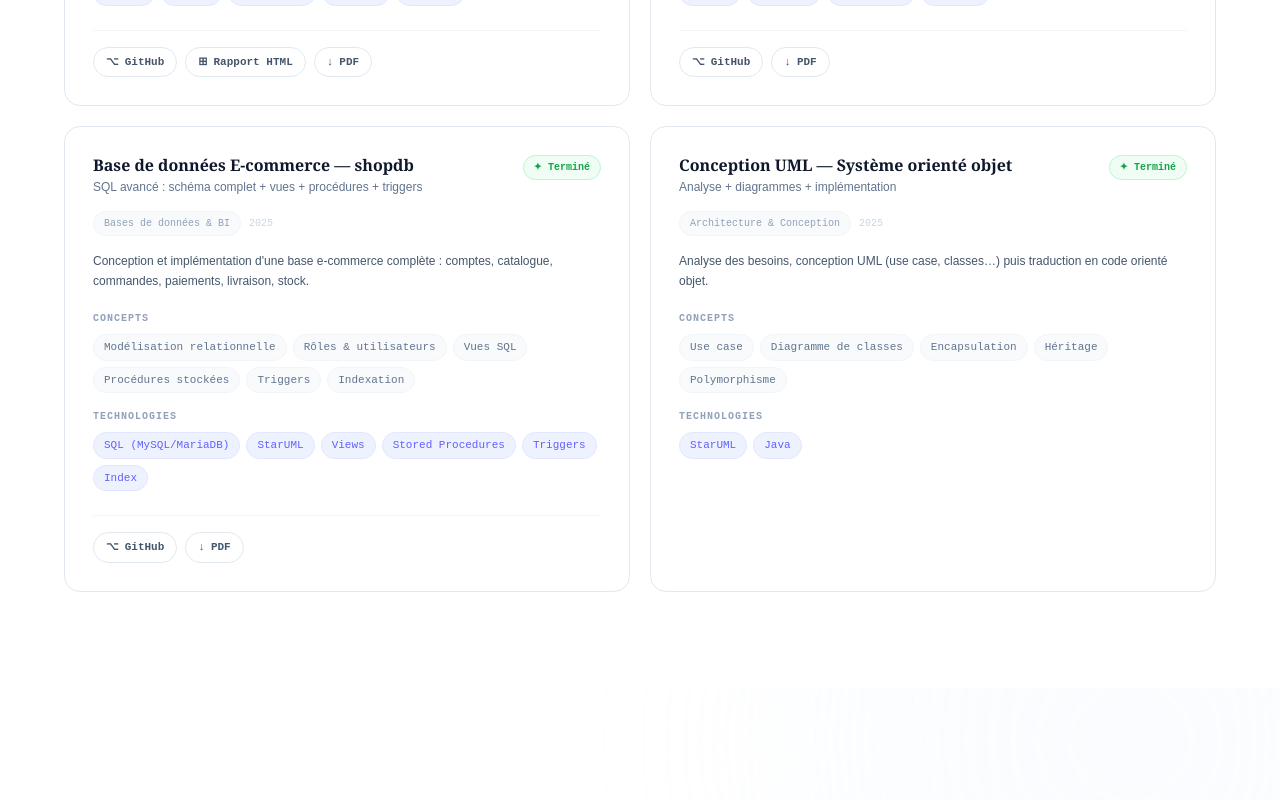
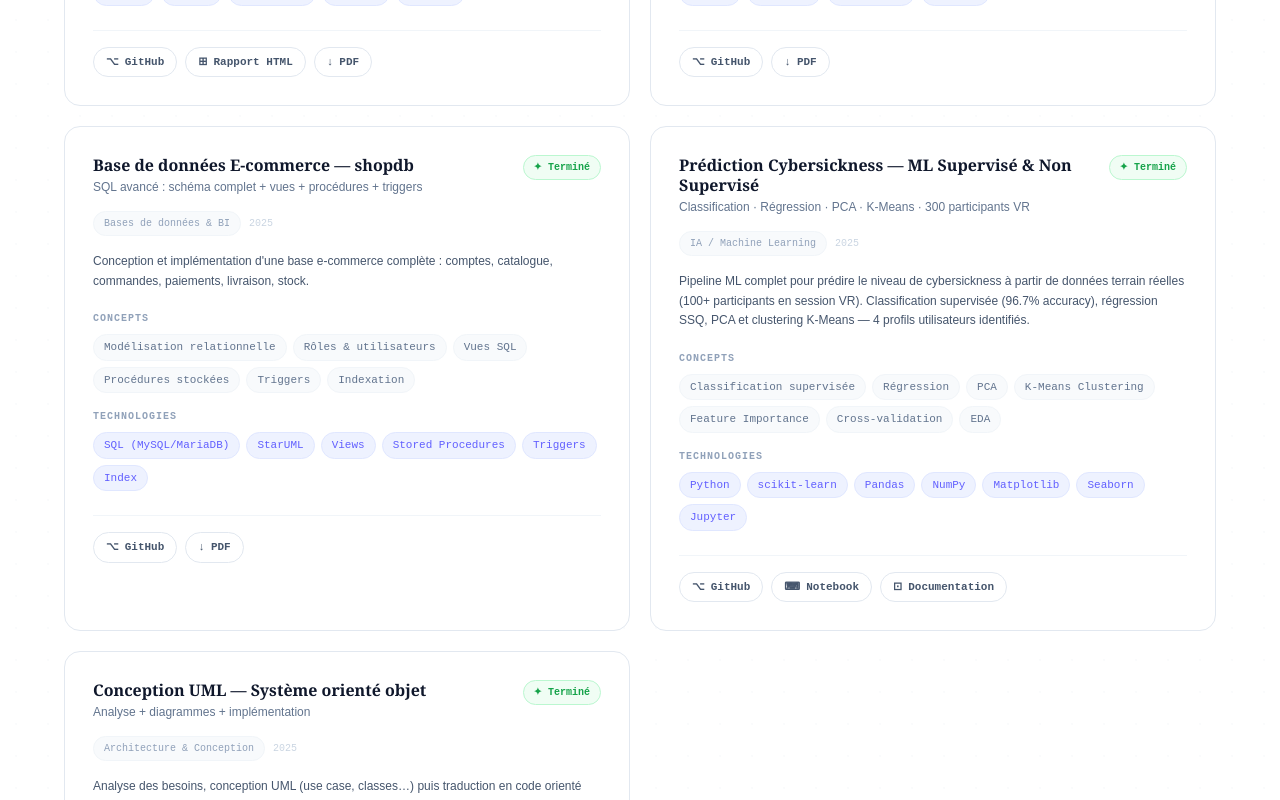
Before and after one commit to sarah832005/sarah832005.github.io, a Next.js app: page / in a window 1280 px wide. Shown: the part 5120-5920 px from the top of the page. Built offline with nearby package versions, Linux system fonts and the light colour scheme.

Commit message:
feat: add ML documentation and project structure

```diff
--- a/src/components/Projects.tsx
+++ b/src/components/Projects.tsx
@@ -25,7 +25,7 @@ type Domain =
 type Project = {
   title: string; subtitle: string; year: string; status: ProjectStatus;
   domain: Domain; what: string; concepts: string[]; tools: string[];
-  github?: string; demo?: string; report?: string;
+  github?: string; demo?: string; report?: string; doc?: string; notebook?: string;
 };
 
 const DOMAINS: Array<Domain | "Tous"> = [
@@ -86,6 +86,17 @@ const PROJECTS: Project[] = [
     tools: ["SQL (MySQL/MariaDB)", "StarUML", "Views", "Stored Procedures", "Triggers", "Index"],
     github: "https://github.com/sarah832005/shopdb-ecommerce",
     report: "reports/sql/rapport_shopdb.pdf",
+  },
+  {
+    title: "Prédiction Cybersickness — ML Supervisé & Non Supervisé",
+    subtitle: "Classification · Régression · PCA · K-Means · 300 participants VR",
+    year: "2025", status: "Terminé", domain: "IA / Machine Learning",
+    what: "Pipeline ML complet pour prédire le niveau de cybersickness à partir de données terrain réelles (100+ participants en session VR). Classification supervisée (96.7% accuracy), régression SSQ, PCA et clustering K-Means — 4 profils utilisateurs identifiés.",
+    concepts: ["Classification supervisée", "Régression", "PCA", "K-Means Clustering", "Feature Importance", "Cross-validation", "EDA"],
+    tools: ["Python", "scikit-learn", "Pandas", "NumPy", "Matplotlib", "Seaborn", "Jupyter"],
+    github: "https://github.com/sarah832005/vr-cybersickness-ml",
+    notebook: "https://github.com/sarah832005/vr-cybersickness-ml/blob/main/notebooks/",
+    doc: "https://sarah832005.github.io/vr-cybersickness-ml/vr_ml_documentation.html",
   },
   {
     title: "Conception UML — Système orienté objet",
@@ -290,9 +301,11 @@ export default function Projects() {
               </div>
 
               {/* Links */}
-              {(p.github || p.demo || p.report) && (
+              {(p.github || p.demo || p.report || p.doc || p.notebook) && (
                 <div className="flex flex-wrap gap-2 pt-4 border-t border-slate-100">
                   {p.github && <LinkButton href={p.github} label="GitHub" icon="⌥" />}
+                  {p.notebook && <LinkButton href={p.notebook} label="Notebook" icon="⌨" />}
+                  {p.doc && <LinkButton href={p.doc} label="Documentation" icon="⊡" />}
                   {p.demo && <LinkButton href={p.demo} label="Rapport HTML" icon="⊞" />}
                   {p.report && <LinkButton href={p.report} label="PDF" icon="↓" />}
                 </div>
```
